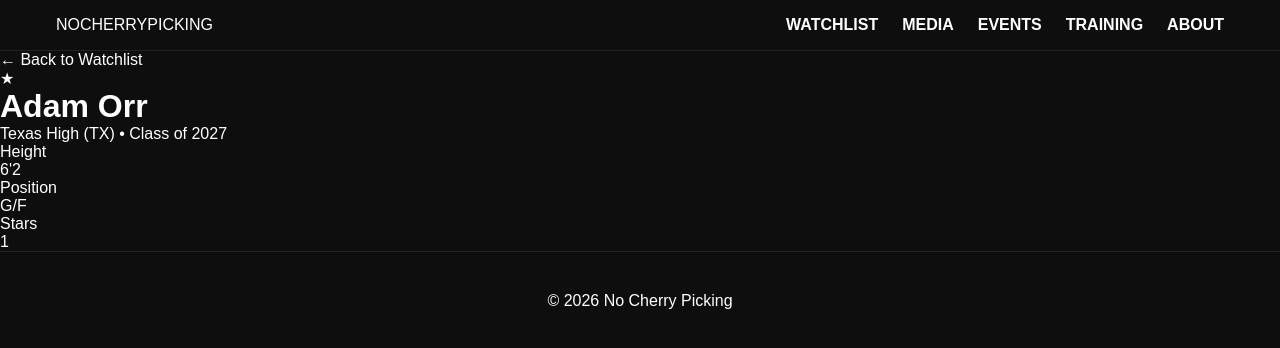
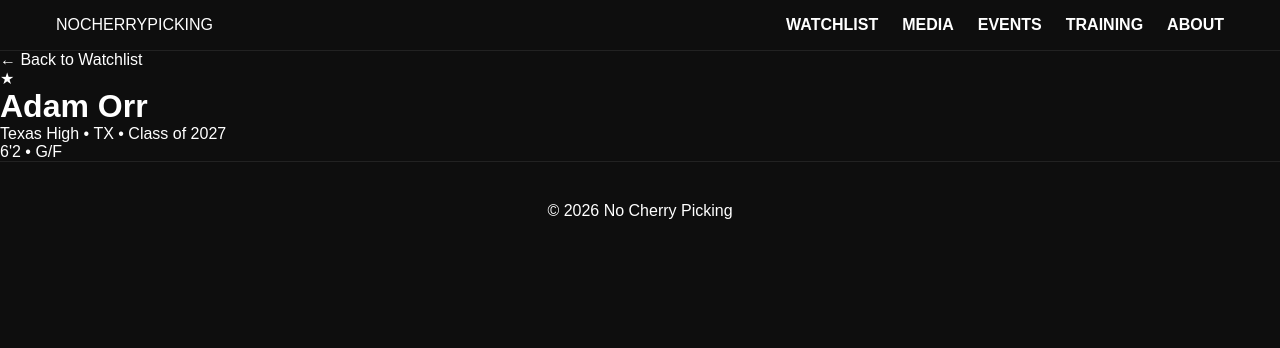
Before and after one commit to nocherrypicking-ra/ncphoops, a Next.js app: page /watchlist/adam-orr-2027 in a window 1280 px wide. Shown: the top 348 px of the page. Built offline with nearby package versions, Linux system fonts and the light colour scheme.

Commit message:
Update page.tsx

```diff
--- a/app/watchlist/[id]/page.tsx
+++ b/app/watchlist/[id]/page.tsx
@@ -1,9 +1,23 @@
+// app/watchlist/[id]/page.tsx
+import Link from "next/link";
 import { notFound } from "next/navigation";
-import Link from "next/link";
 import { watchlist } from "../_data/watchlist";
 
-export default function PlayerPage({ params }: { params: { id: string } }) {
-  const player = watchlist.find((p) => p.id === params.id);
+type ParamsMaybePromise = { id: string } | Promise<{ id: string }>;
+
+export default async function PlayerPage({
+  params,
+}: {
+  params: ParamsMaybePromise;
+}) {
+  const resolved = await Promise.resolve(params as any);
+  const rawId = resolved?.id;
+
+  if (!rawId) return notFound();
+
+  const id = decodeURIComponent(String(rawId));
+  const player = watchlist.find((p) => p.id === id);
+
   if (!player) return notFound();
 
   return (
@@ -23,31 +37,25 @@ export default function PlayerPage({ params }: { params: { id: string } }) {
             {"★".repeat(player.stars)}
           </div>
 
-          <h1 className="mt-2 text-3xl font-semibold leading-tight">{player.name}</h1>
+          <h1 className="mt-2 text-3xl font-semibold leading-tight">
+            {player.name}
+          </h1>
+
+          <div className="mt-3 text-zinc-300">
+            <span className="font-medium text-white">{player.school}</span>{" "}
+            <span className="text-zinc-500">•</span> {player.state}{" "}
+            <span className="text-zinc-500">•</span> Class of {player.classYear}
+          </div>
 
           <div className="mt-2 text-zinc-300">
-            {player.school} ({player.state}) • Class of {player.classYear}
-          </div>
-
-          <div className="mt-4 grid gap-3 sm:grid-cols-3">
-            <div className="rounded-xl border border-zinc-800 bg-zinc-950/40 p-4">
-              <div className="text-xs text-zinc-400">Height</div>
-              <div className="mt-1 font-medium">{player.height}</div>
-            </div>
-            <div className="rounded-xl border border-zinc-800 bg-zinc-950/40 p-4">
-              <div className="text-xs text-zinc-400">Position</div>
-              <div className="mt-1 font-medium">{player.position}</div>
-            </div>
-            <div className="rounded-xl border border-zinc-800 bg-zinc-950/40 p-4">
-              <div className="text-xs text-zinc-400">Stars</div>
-              <div className="mt-1 font-medium">{player.stars}</div>
-            </div>
+            {player.height} <span className="text-zinc-500">•</span>{" "}
+            {player.position}
           </div>
 
           {player.summary ? (
-            <div className="mt-6 text-sm text-zinc-200 leading-relaxed">
+            <p className="mt-5 text-sm leading-relaxed text-zinc-200">
               {player.summary}
-            </div>
+            </p>
           ) : null}
         </div>
       </div>
```
